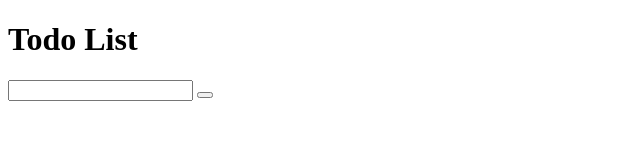
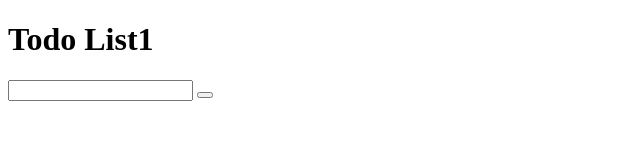
Before and after one commit to Irishman1/Todo, a plain HTML site: page index.html in a window 1280 px wide. Shown: the full height of the page, 0-640 px from the left. Drawn offline with Linux system fonts and the light colour scheme; a web font is replaced by a local one.

```diff
--- a/index.html
+++ b/index.html
@@ -10,7 +10,7 @@
 </head>
 <body>
     <header>
-        <h1>Todo List</h1>
+        <h1>Todo List1</h1>
     </header>
     <form>
         <input type="text" class="todo-input">
```
